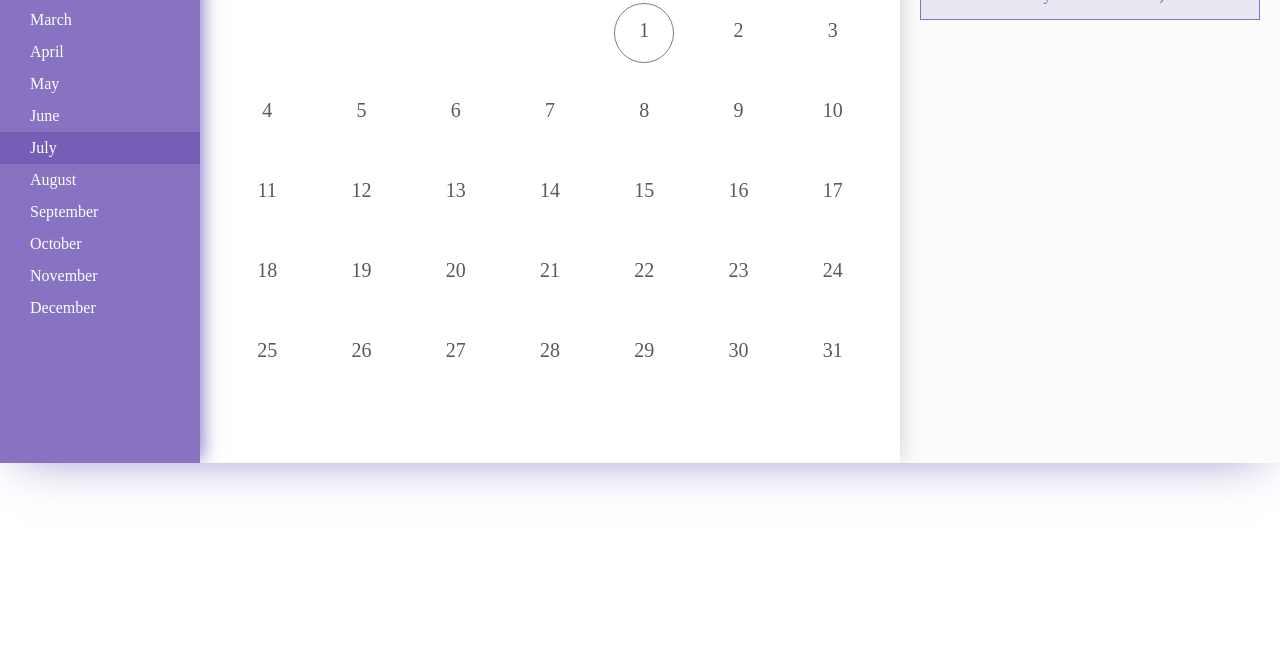
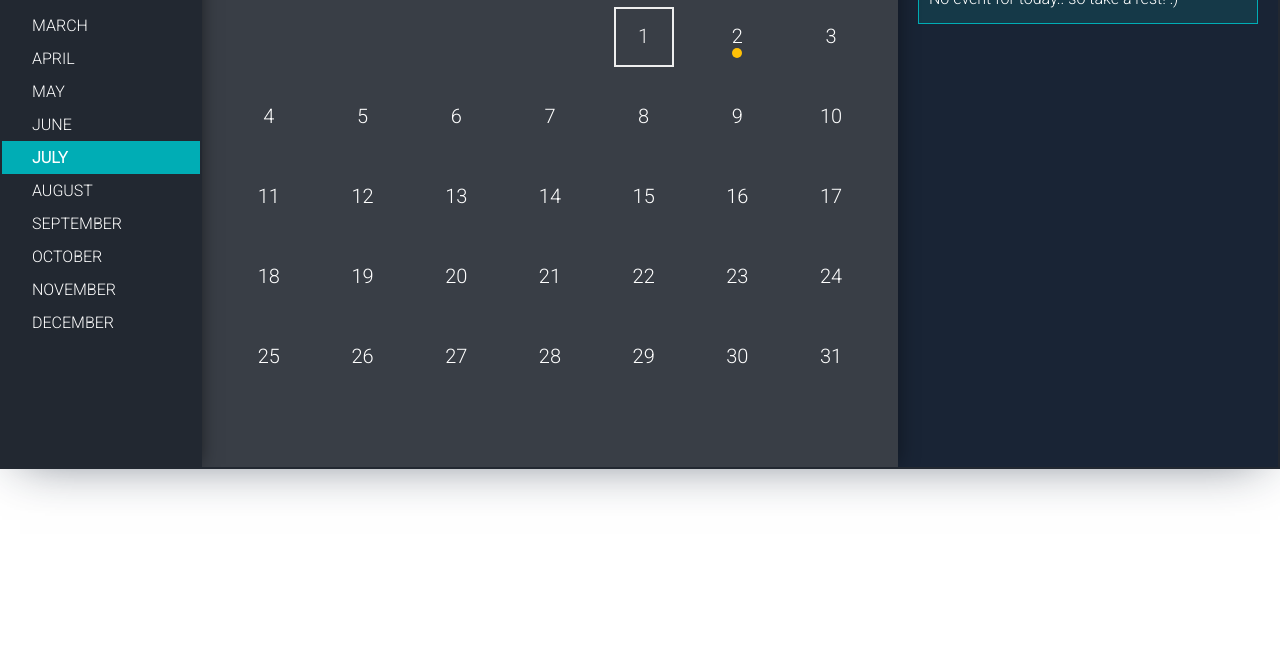
Before and after one commit to Utkarsh299-tech/Scheduler, a plain HTML site: page index.html in a window 1280 px wide. Shown: the part 134-800 px from the top of the page. Drawn offline with nearby package versions, Linux system fonts and the light colour scheme.

Commit message:
Added scripts code

```diff
--- a/index.html
+++ b/index.html
@@ -9,6 +9,9 @@
   <link rel="stylesheet" href="styles.css">
   <link rel="stylesheet" href="evo-calendar.min.css">
   <link rel="stylesheet" href="evo-calendar.midnight-blue.css">
+  <link rel="preconnect" href="https://fonts.googleapis.com">
+  <link rel="preconnect" href="https://fonts.gstatic.com" crossorigin>
+  <link href="https://fonts.googleapis.com/css2?family=Roboto:wght@300&display=swap" rel="stylesheet">
 </head>
 
 <body>
@@ -20,9 +23,44 @@
 
   <script>
     $(document).ready(function () {
-      $('#calendar').evoCalendar({
+      $("#calendar").evoCalendar({
+        theme: "Midnight Blue",
+        calendarEvents: [
+          {
+            id: 'event1', // Event's ID (required)
+            name: "New Year", // Event name (required)
+            date: "January/1/2022", // Event date (required)
+            description: "Happy New Year!",
+            type: "holiday", // Event type (required)
+            everyYear: true // Same event every year (optional)
+          },
+          {
+            id: 'event2', // Event's ID (required)
+            name: "MLH INIT 2022", // Event name (required)
+            date: "June/27/2021", // Event date (required)
+            description: "Happy Hacking!",
+            type: "holiday", // Event type (required)
+            everyYear: false // Same event every year (optional)
+          },
+          {
+            id: 'event3', // Event's ID (required)
+            name: "Your Birthday", // Event name (required)
+            date: "July/02/2021", // Event date (required)
+            description: "Happy Birthday!",
+            type: "holiday", // Event type (required)
+            everyYear: true // Same event every year (optional)
+          },
+          {
+            name: "Vacation Leave",
+            badge: "02/13 - 02/15", // Event badge (optional)
+            date: ["February/13/2022", "February/15/2022"], // Date range
+            description: "Vacation leave for 3 days.", // Event description (optional)
+            type: "event",
+            color: "#63d867" // Event custom color (optional)
+          }
+        ]
+      });
 
-      })
     })
   </script>
 </body>
--- a/styles.css
+++ b/styles.css
@@ -3,6 +3,7 @@
 {
   margin: 0;
   padding: 0;
+  font-family: 'Roboto', sans-serif;
 }
 
 .hero
```
